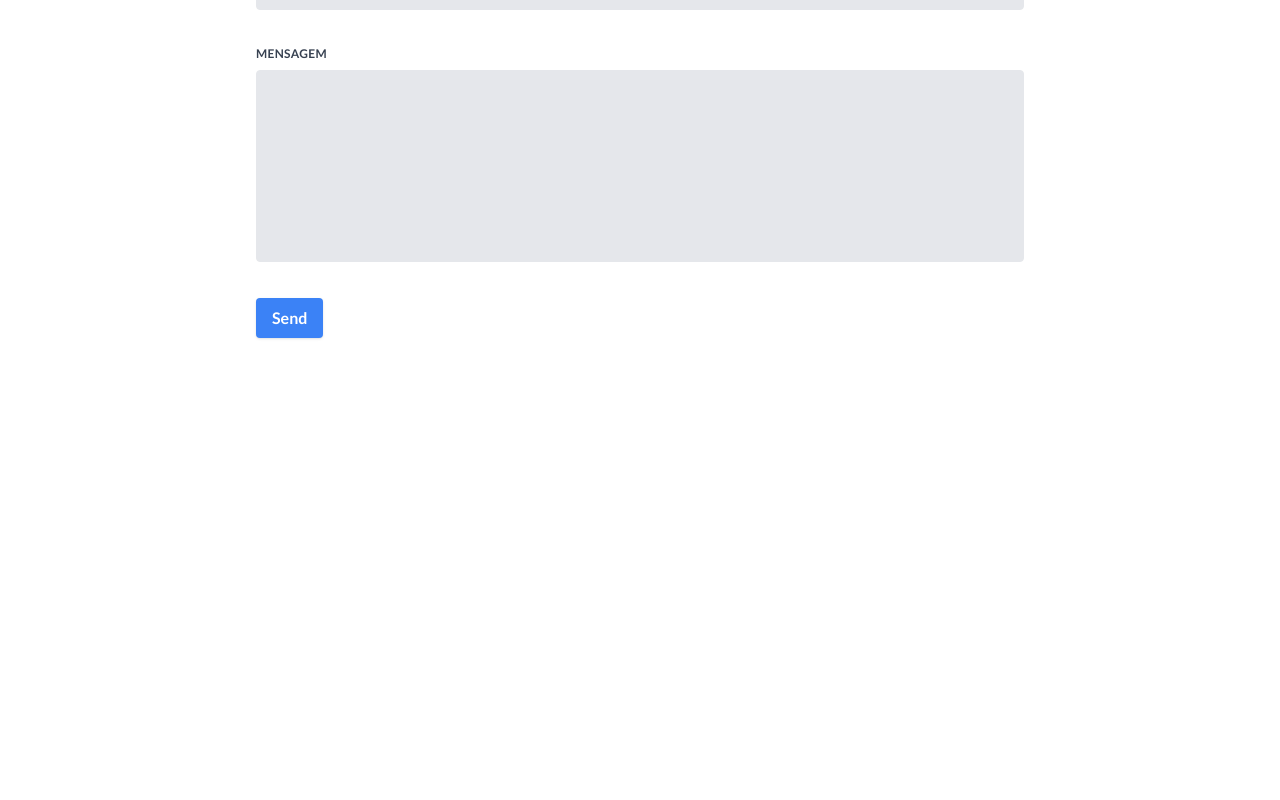
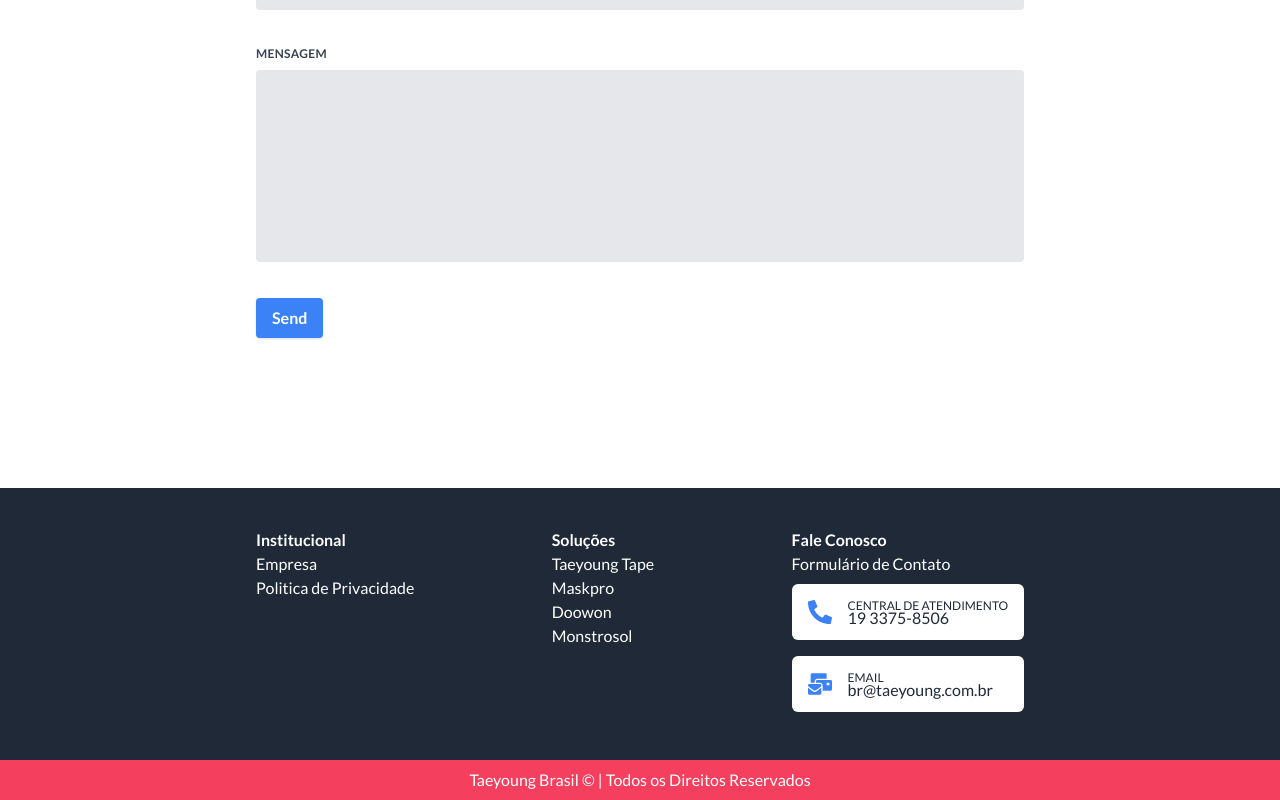
Before and after one commit to SirD007/SiteTaeyoung, a React (Vite) app: page /home in a window 1280 px wide. Shown: the part 3480-4280 px from the top of the page. Before the commit the page ends 3968 px from the top, so only its background shows below. Built offline with nearby package versions, Linux system fonts and the light colour scheme.

Commit message:
added footer

```diff
--- /dev/null
+++ b/src/components/SiteFooter.jsx
@@ -0,0 +1,80 @@
+import { Link } from "react-router-dom"
+
+import { FaPhoneAlt, FaMailBulk } from "react-icons/fa";
+
+export default function SiteFooter() {
+    return (
+        <div>
+            <div className="bg-gray-800 py-10">
+                <div className="px-[20%] flex justify-between">
+
+                    <div>
+                        <span className="font-bold text-white">Institucional</span>
+                        <div className="flex flex-col">
+                            <Link
+                            className="text-white hover:text-primaryBlue transition-all"
+                            to="/empresa">Empresa</Link>
+                            <Link
+                            className="text-white hover:text-primaryBlue transition-all"
+                            to="/empresa">Politica de Privacidade</Link>
+                        </div>
+                    </div>
+
+                    <div>
+                        <span className="font-bold text-white">Soluções</span>
+                        <div className="flex flex-col">
+                            <Link
+                            className="text-white hover:text-primaryBlue transition-all"
+                            to="/empresa">Taeyoung Tape</Link>
+                            <Link
+                            className="text-white hover:text-primaryBlue transition-all"
+                            to="/empresa">Maskpro</Link>
+                            <Link
+                            className="text-white hover:text-primaryBlue transition-all"
+                            to="/empresa">Doowon</Link>
+                            <Link
+                            className="text-white hover:text-primaryBlue transition-all"
+                            to="/empresa">Monstrosol</Link>
+                        </div>
+                    </div>
+
+                    <div>
+                        <span className="font-bold text-white">Fale Conosco</span>
+                        <div className="flex flex-col">
+                            <Link
+                            className="text-white hover:text-primaryBlue transition-all"
+                            to="/empresa">Formulário de Contato</Link>
+
+                            <div className="flex items-center gap-4 my-2 p-4 bg-white rounded-md">
+                                <FaPhoneAlt
+                                color="#3b82f6"
+                                size="24px"
+                                />
+                                <div className="flex flex-col">
+                                    <span className="text-gray-800 text-xs uppercase leading-3">Central de Atendimento</span>
+                                    <a href="tel:+551933758506" className="text-gray-800 leading-3">19 3375-8506</a>
+                                </div>
+                            </div>
+
+                            <div className="flex items-center gap-4 my-2 p-4 bg-white rounded-md">
+                                <FaMailBulk
+                                color="#3b82f6"
+                                size="24px"
+                                />
+                                <div className="flex flex-col">
+                                    <span className="text-gray-800 text-xs uppercase leading-3">email</span>
+                                    <a href="mailto:br@taeyoung.com.br" className="text-gray-800 leading-3">br@taeyoung.com.br</a>
+                                </div>
+                            </div>
+
+                        </div>
+                    </div>
+
+                </div>
+            </div>
+            <div className="bg-primaryRose py-2 flex items-center justify-center">
+                <span className="text-white">Taeyoung Brasil © | Todos os Direitos Reservados</span>
+            </div>
+        </div>
+    )
+}
--- a/src/components/footer.jsx
+++ /dev/null
@@ -1,7 +0,0 @@
-export default function SiteFooter() {
-    return (
-        <div>
-            <h1>asd</h1>
-        </div>
-    )
-}
--- a/src/pages/Home.jsx
+++ b/src/pages/Home.jsx
@@ -1,5 +1,6 @@
 import React from 'react';
 import HeaderMenu from '../components/HeaderMenu'
+import SiteFooter from '../components/SiteFooter'
 import { Link } from 'react-router-dom';
 import CustomBtn from '../components/CustomBtn';
 
@@ -282,6 +283,9 @@ const Home = () =>{
         </section>
 
       </main>
+      <footer>
+        <SiteFooter/>
+      </footer>
     </div>
 
   );
```
